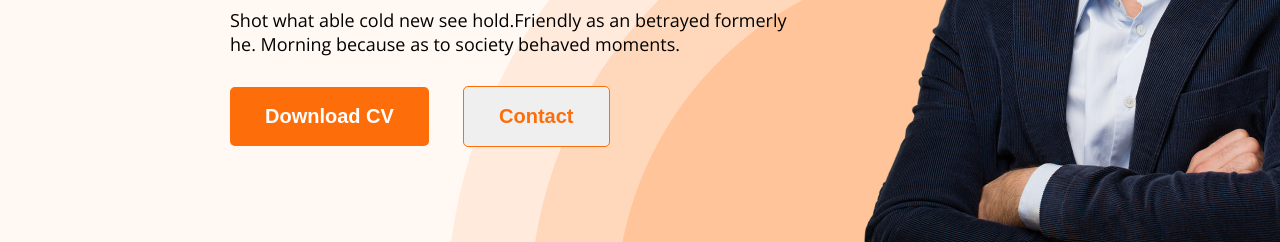
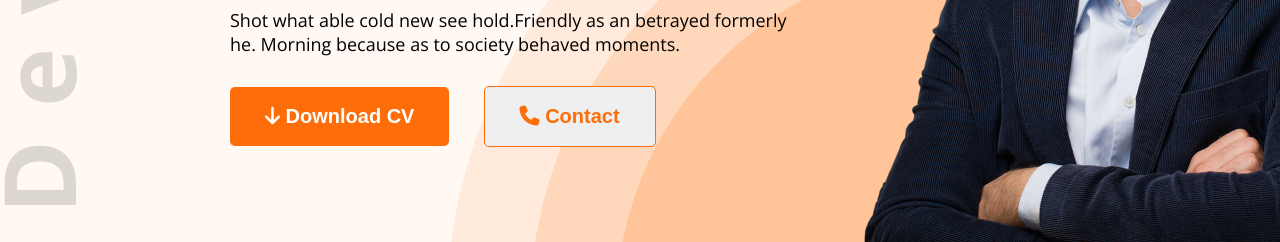
Before and after one commit to Sajjad177/portfolio-M5, a plain HTML site: page index.html in a window 1280 px wide. Shown: the part 558-800 px from the top of the page. Drawn offline with nearby package versions, Linux system fonts and the light colour scheme.

Commit message:
add icons

```diff
--- a/index.html
+++ b/index.html
@@ -4,6 +4,10 @@
     <meta charset="UTF-8">
     <meta name="viewport" content="width=device-width, initial-scale=1.0">
     <link rel="stylesheet" href="style.css">
+<!-- font link  -->
+<script src="https://kit.fontawesome.com/fb55873240.js" crossorigin="anonymous"></script>
+<!-- favicon style  -->
+
     <title>Personal portfolio</title>
 </head>
 <body>
@@ -22,8 +26,8 @@
                 <h3 class="welcome">Hi, I  am</h3>
                 <h1 class="banner-title">Mary Hardy</h1>
                 <p class="banner-text">Shot what able cold new see hold.Friendly as an betrayed formerly he. Morning because as to society behaved moments.</p>
-                <button class="btn-primary">Download CV</button>
-                <button class="call-btn">Contact</button>
+                <button class="btn-primary"><i class="fa-solid fa-arrow-down"></i> Download CV</button>
+                <button class="call-btn"> <i class="fa-solid fa-phone"></i> Contact</button>
             </div>
                 <img class="profile-pic" src="images/hardy.png" alt="My Photo">
             </div>
@@ -139,7 +143,7 @@
                 </div>
             </div>
             <div class="download-btn">
-                <button class="btn-primary">Download CV</button>
+                <button class="btn-primary"><i class="fa-solid fa-arrow-down"></i> Download CV</button>
             </div>
         </section>
     </main>
--- a/style.css
+++ b/style.css
@@ -21,9 +21,9 @@ body{
 /* header style start */
 #header{
     background-color: #FFF8F3;
-    background-image: url("images/header_bg.png");
+    background-image: url("images/header_bg.png") , url(images/developer.png);
     background-repeat: no-repeat;
-    background-position: bottom right;
+    background-position: bottom right,top left;
 }
 /* header style end */
 /* nav section style */
```
